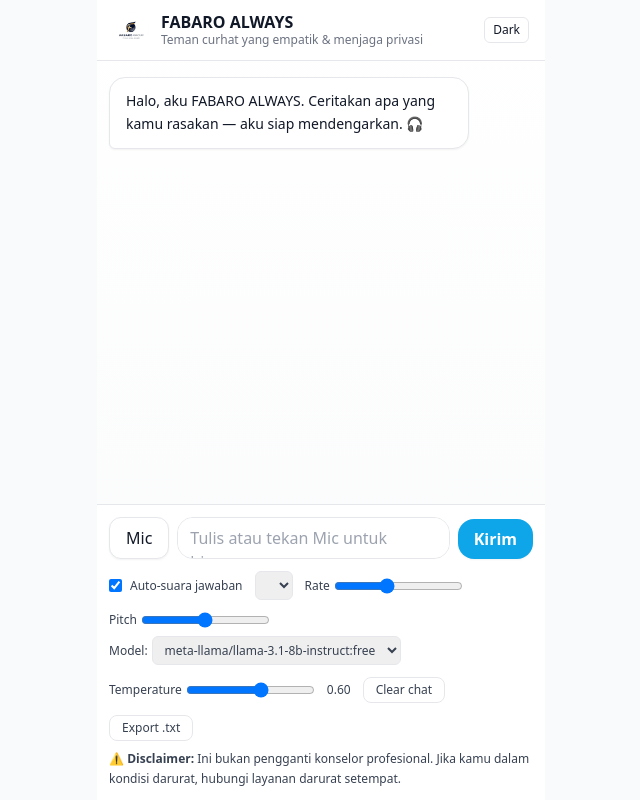
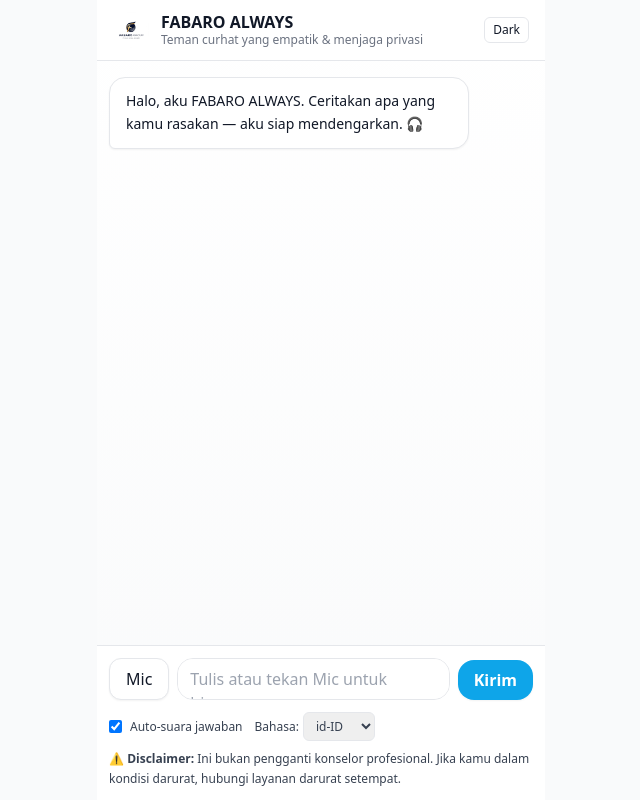
Before and after one commit to mukemen/fabaroalways, a Next.js app: page / in a window 1280 px wide. Shown: the whole page, without its empty margins (319-959 px from the left). Built offline with nearby package versions, Linux system fonts and the light colour scheme.

Commit message:
Update page.tsx

```diff
--- a/app/page.tsx
+++ b/app/page.tsx
@@ -1,19 +1,13 @@
+// app/page.tsx
 'use client'
 
-import { useCallback, useEffect, useMemo, useRef, useState } from 'react'
+import { useCallback, useEffect, useRef, useState } from 'react'
 import MessageBubble from '@/components/MessageBubble'
 import MicButton from '@/components/MicButton'
 import InstallButton from '@/components/InstallButton'
-import { listVoices, speak } from '@/lib/tts'
+import { speak, listVoices } from '@/lib/tts'
 
 type Msg = { role: 'user' | 'assistant' | 'system'; content: string }
-
-const MODEL_OPTIONS = [
-  'meta-llama/llama-3.1-8b-instruct:free',
-  'meta-llama/llama-3.1-70b-instruct',
-  'openai/gpt-4o-mini',
-  'qwen/qwen-2.5-14b-instruct',
-]
 
 export default function Page() {
   const [input, setInput] = useState('')
@@ -23,19 +17,24 @@
   }])
   const [loading, setLoading] = useState(false)
   const [autoVoice, setAutoVoice] = useState(true)
-  const [voiceName, setVoiceName] = useState<string>('')
-  const [rate, setRate] = useState(1)
-  const [pitch, setPitch] = useState(1)
-  const [model, setModel] = useState<string>(MODEL_OPTIONS[0])
-  const [temperature, setTemperature] = useState<number>(0.6)
-  const [theme, setTheme] = useState<'light'|'dark'>(() => (typeof window !== 'undefined' && document.documentElement.classList.contains('dark')) ? 'dark' : 'light')
+
+  // Bahasa TTS (tanpa tulisan “Google …”)
+  const [selectedLang, setSelectedLang] = useState<string>('id-ID')
+  const [langOptions, setLangOptions] = useState<string[]>(['id-ID', 'en-US'])
+
+  // Tema
+  const [theme, setTheme] = useState<'light' | 'dark'>(() =>
+    (typeof window !== 'undefined' && document.documentElement.classList.contains('dark')) ? 'dark' : 'light'
+  )
+
   const listRef = useRef<HTMLDivElement>(null)
   const keyLocal = 'fabaro-always-chat-v1'
 
+  // Load & persist history
   useEffect(() => {
     const raw = localStorage.getItem(keyLocal)
     if (raw) {
-      try { setMessages(JSON.parse(raw)) } catch {}
+      try { setMessages(JSON.parse(raw)) } catch { /* ignore */ }
     }
   }, [])
   useEffect(() => {
@@ -43,21 +42,26 @@
     listRef.current?.scrollTo({ top: listRef.current.scrollHeight, behavior: 'smooth' })
   }, [messages])
 
-  const voiceOptions = useMemo(() => listVoices(), [])
+  // Ambil daftar bahasa dari voices yang tersedia
   useEffect(() => {
-    const h = () => {
-      const v = listVoices()
-      const id = v.find(x => x.lang?.toLowerCase().startsWith('id')) || v[0]
-      setVoiceName(id?.name || '')
+    const handle = () => {
+      const voices = listVoices()
+      const langs = Array.from(new Set(voices.map(v => v.lang || 'en-US')))
+      // Prioritaskan id-ID dulu
+      langs.sort((a, b) => (a === 'id-ID' ? -1 : b === 'id-ID' ? 1 : a.localeCompare(b)))
+      if (langs.length) setLangOptions(langs)
+      if (langs.includes('id-ID')) setSelectedLang('id-ID')
+      else if (langs[0]) setSelectedLang(langs[0])
     }
-    window.speechSynthesis?.addEventListener('voiceschanged', h)
-    h()
-    return () => window.speechSynthesis?.removeEventListener('voiceschanged', h)
+    window.speechSynthesis?.addEventListener('voiceschanged', handle)
+    handle()
+    return () => window.speechSynthesis?.removeEventListener('voiceschanged', handle)
   }, [])
 
+  // Register service worker (PWA)
   useEffect(() => {
     if ('serviceWorker' in navigator) {
-      navigator.serviceWorker.register('/sw.js').catch(()=>{})
+      navigator.serviceWorker.register('/sw.js').catch(() => {})
     }
   }, [])
 
@@ -76,45 +80,22 @@
         headers: { 'Content-Type': 'application/json' },
         body: JSON.stringify({
           messages: next.map(({ role, content }) => ({ role, content })),
-          model,
-          temperature,
+          // model & temperature tidak dikirim; dibaca dari ENV server
         }),
       })
       const data = await r.json()
       const reply = (data?.content || '').trim() || 'Maaf, aku sedang kesulitan menjawab. Coba lagi ya.'
       const after = [...next, { role: 'assistant', content: reply } as Msg]
       setMessages(after)
-      if (autoVoice) speak(reply, { lang: 'id-ID', rate, pitch, voiceName })
+      if (autoVoice) speak(reply, { lang: selectedLang })
     } catch (e) {
       setMessages([...next, { role: 'assistant', content: 'Terjadi gangguan jaringan. Coba lagi ya.' }])
     } finally {
       setLoading(false)
     }
-  }, [input, messages, autoVoice, rate, pitch, voiceName, model, temperature])
+  }, [input, messages, autoVoice, selectedLang])
 
   const onMicText = useCallback((t: string) => setInput(t), [])
-
-  const clearChat = () => {
-    const init: Msg[] = [{
-      role: 'assistant',
-      content: 'Halo, aku FABARO ALWAYS. Ceritakan apa yang kamu rasakan — aku siap mendengarkan. 🎧',
-    }]
-    setMessages(init)
-    localStorage.setItem(keyLocal, JSON.stringify(init))
-  }
-
-  const exportTxt = () => {
-    const lines = messages.map(m => (m.role === 'user' ? 'Kamu: ' : 'FABARO: ') + m.content)
-    const blob = new Blob([lines.join('\n\n')], { type: 'text/plain;charset=utf-8' })
-    const url = URL.createObjectURL(blob)
-    const a = document.createElement('a')
-    a.href = url
-    a.download = 'fabaro-always-chat.txt'
-    document.body.appendChild(a)
-    a.click()
-    a.remove()
-    URL.revokeObjectURL(url)
-  }
 
   const toggleTheme = () => {
     const next = theme === 'light' ? 'dark' : 'light'
@@ -126,6 +107,7 @@
 
   return (
     <main className="app mx-auto max-w-md min-h-screen flex flex-col bg-gradient-to-b from-white to-gray-50 dark:from-zinc-900 dark:to-zinc-950">
+      {/* Header */}
       <header className="sticky top-0 z-10 backdrop-blur bg-white/80 dark:bg-zinc-900/80 border-b border-gray-200 dark:border-zinc-800">
         <div className="px-4 py-3 flex items-center gap-3">
           <img src="/logo.png" alt="FABARO" className="w-9 h-9 rounded-2xl object-cover" />
@@ -140,6 +122,7 @@
         </div>
       </header>
 
+      {/* Messages */}
       <div ref={listRef} className="flex-1 overflow-y-auto px-3 py-4 space-y-3">
         {messages.map((m, i) => (
           <MessageBubble key={i} role={m.role}>{m.content}</MessageBubble>
@@ -147,6 +130,7 @@
         {loading && <MessageBubble role="assistant">Mengetik…</MessageBubble>}
       </div>
 
+      {/* Composer */}
       <div className="sticky bottom-0 bg-white dark:bg-zinc-900 border-t border-gray-200 dark:border-zinc-800">
         <div className="p-3 flex items-end gap-2 max-w-md mx-auto">
           <MicButton onText={onMicText} />
@@ -164,34 +148,28 @@
           >Kirim</button>
         </div>
 
+        {/* Kontrol sederhana */}
         <div className="px-3 pb-3 text-xs text-gray-700 dark:text-gray-200 space-y-2 max-w-md mx-auto">
           <div className="flex flex-wrap items-center gap-3">
             <label className="flex items-center gap-2">
               <input type="checkbox" checked={autoVoice} onChange={(e) => setAutoVoice(e.target.checked)} />
-              Auto‑suara jawaban
+              Auto-suara jawaban
             </label>
-            <select value={voiceName} onChange={(e) => setVoiceName(e.target.value)} className="border rounded-md px-2 py-1 dark:bg-zinc-800 dark:border-zinc-700">
-              {voiceOptions.map(v => <option key={v.name} value={v.name}>{v.name}</option>)}
-            </select>
-            <label className="flex items-center gap-1">Rate <input type="range" min={0.8} max={1.3} step={0.05} value={rate} onChange={e=>setRate(parseFloat(e.target.value))}/></label>
-            <label className="flex items-center gap-1">Pitch <input type="range" min={0.7} max={1.3} step={0.05} value={pitch} onChange={e=>setPitch(parseFloat(e.target.value))}/></label>
-          </div>
-
-          <div className="flex flex-wrap items-center gap-3">
             <label className="flex items-center gap-1">
-              Model:
-              <select value={model} onChange={(e)=>setModel(e.target.value)} className="border rounded-md px-2 py-1 dark:bg-zinc-800 dark:border-zinc-700">
-                {MODEL_OPTIONS.map(m => <option key={m} value={m}>{m}</option>)}
+              Bahasa:
+              <select
+                value={selectedLang}
+                onChange={(e) => setSelectedLang(e.target.value)}
+                className="border rounded-md px-2 py-1 dark:bg-zinc-800 dark:border-zinc-700"
+              >
+                {langOptions.map(code => <option key={code} value={code}>{code}</option>)}
               </select>
             </label>
-            <label className="flex items-center gap-1">Temperature
-              <input type="range" min={0} max={1} step={0.05} value={temperature} onChange={e => setTemperature(parseFloat(e.target.value))} />
-              <span className="w-8 text-right">{temperature.toFixed(2)}</span>
-            </label>
-            <button onClick={clearChat} className="px-3 py-1 rounded-lg border dark:border-zinc-700">Clear chat</button>
-            <button onClick={exportTxt} className="px-3 py-1 rounded-lg border dark:border-zinc-700">Export .txt</button>
           </div>
-          <p className="leading-relaxed text-xs">⚠️ <b>Disclaimer:</b> Ini bukan pengganti konselor profesional. Jika kamu dalam kondisi darurat, hubungi layanan darurat setempat.</p>
+          <p className="leading-relaxed text-xs">
+            ⚠️ <b>Disclaimer:</b> Ini bukan pengganti konselor profesional. Jika kamu dalam kondisi darurat,
+            hubungi layanan darurat setempat.
+          </p>
         </div>
       </div>
     </main>
```
